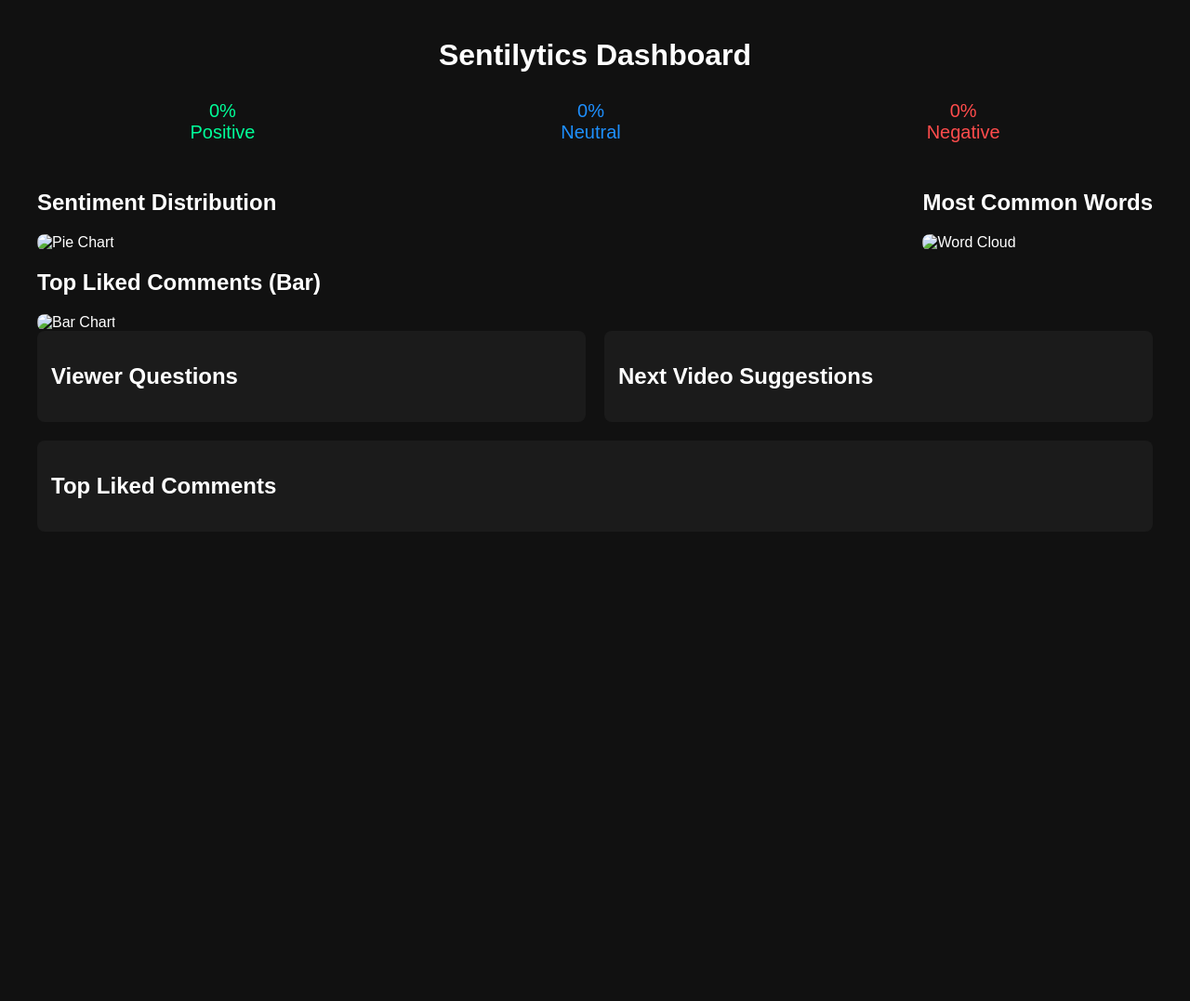
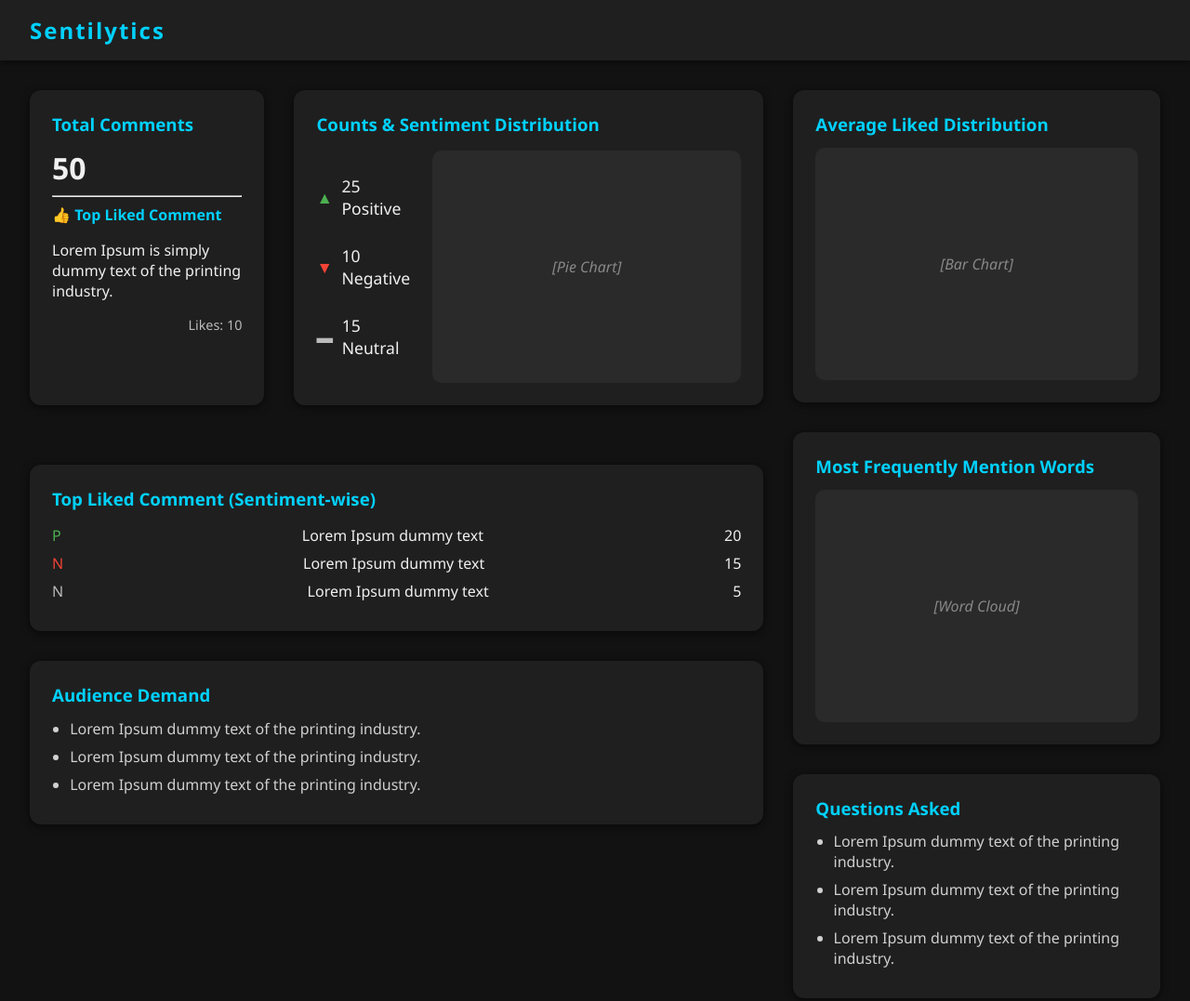
Before and after one commit to TGSK07/Sentilytics, a browser extension: page frontend/dashboard.html in a window 1280 px wide. Shown: the whole page at 93% size. Before the commit the page ends 800 px from the top, so only its background shows below. Drawn offline with Linux system fonts and the light colour scheme; no server answers.

Commit message:
Improve the dashboard structure

```diff
--- a/frontend/dashboard.html
+++ b/frontend/dashboard.html
@@ -7,46 +7,95 @@
     <link rel="stylesheet" href="style.css">
 </head>
 <body>
+
+    <!-- Navbar -->
+    <div class="navbar">
+        <h1>Sentilytics</h1>
+    </div>
+
+    <!-- Dashboard Container -->
     <div class="dashboard">
-        <h1>Sentilytics Dashboard</h1>
-        <div class="sentiment-stats">
-            <div class="stat positive"><span id="positive">0%</span><br>Positive</div>
-            <div class="stat neutral"><span id="neutral">0%</span><br>Neutral</div>
-            <div class="stat negative"><span id="negative">0%</span><br>Negative</div>
-        </div>
 
-        <div class="charts">
-            <div class="chart">
-                <h2>Sentiment Distribution</h2>
-                <img id="pieChart" src="" alt="Pie Chart">
+        <!-- Left Column -->
+        <div>
+            <!-- Total Comments and Top Liked Comment -->
+            <div class="grid-two">
+                <div class="card">
+                    <h3>Total Comments</h3>
+                    <p class="big-number">50</p>
+                    <hr>
+                    <h4>👍 Top Liked Comment</h4>
+                    <p>Lorem Ipsum is simply dummy text of the printing industry.</p>
+                    <p class="likes-text">Likes: 10</p>
+                </div>
+
+                <div class="card counts-card">
+                    <h3>Counts & Sentiment Distribution</h3>
+                    <div class="counts-section">
+                        <div class="counts">
+                            <div class="count-item">
+                                <p class="positive">▲</p>
+                                <span>25 Positive</span>
+                            </div>
+                            <div class="count-item">
+                                <p class="negative">▼</p>
+                                <span>10 Negative</span>
+                            </div>
+                            <div class="count-item">
+                                <p class="neutral">▬</p>
+                                <span>15 Neutral</span>
+                            </div>
+                        </div>
+                        <div class="chart small-chart" id="pie-chart">[Pie Chart]</div>
+                    </div>
+                </div>
             </div>
-            <div class="chart">
-                <h2>Most Common Words</h2>
-                <img id="wordCloud" src="" alt="Word Cloud">
+
+            <!-- Top Liked Comment Sentiment-wise -->
+            <div class="card">
+                <h3>Top Liked Comment (Sentiment-wise)</h3>
+                <div class="sentiment-comments">
+                    <div><span class="positive">P</span> Lorem Ipsum dummy text <span>20</span></div>
+                    <div><span class="negative">N</span> Lorem Ipsum dummy text <span>15</span></div>
+                    <div><span class="neutral">N</span> Lorem Ipsum dummy text <span>5</span></div>
+                </div>
+            </div>
+
+            <!-- Audience Demand -->
+            <div class="card list-section">
+                <h3>Audience Demand</h3>
+                <ul>
+                    <li>Lorem Ipsum dummy text of the printing industry.</li>
+                    <li>Lorem Ipsum dummy text of the printing industry.</li>
+                    <li>Lorem Ipsum dummy text of the printing industry.</li>
+                </ul>
             </div>
         </div>
 
-        <div class="bar-chart">
-            <h2>Top Liked Comments (Bar)</h2>
-            <img id="barChart" src="" alt="Bar Chart">
-        </div>
+        <!-- Right Column -->
+        <div>
+            <!-- Average Liked Distribution -->
+            <div class="card">
+                <h3>Average Liked Distribution</h3>
+                <div class="chart" id="bar-chart">[Bar Chart]</div>
+            </div>
 
-        <div class="content">
-            <div class="questions">
-                <h2>Viewer Questions</h2>
-                <ul id="questionsList"></ul>
+            <!-- Most Frequently Mention Words -->
+            <div class="card">
+                <h3>Most Frequently Mention Words</h3>
+                <div class="chart" id="word-cloud">[Word Cloud]</div>
             </div>
-            <div class="suggestions">
-                <h2>Next Video Suggestions</h2>
-                <ul id="suggestionsList"></ul>
+
+            <!-- Questions Asked -->
+            <div class="card list-section">
+                <h3>Questions Asked</h3>
+                <ul>
+                    <li>Lorem Ipsum dummy text of the printing industry.</li>
+                    <li>Lorem Ipsum dummy text of the printing industry.</li>
+                    <li>Lorem Ipsum dummy text of the printing industry.</li>
+                </ul>
             </div>
         </div>
-
-        <div class="comments">
-            <h2>Top Liked Comments</h2>
-            <div id="commentsList"></div>
-        </div>
     </div>
-    <script src="script.js"></script>
 </body>
 </html>
--- a/frontend/style.css
+++ b/frontend/style.css
@@ -1,89 +1,147 @@
 body {
     margin: 0;
-    font-family: Arial, sans-serif;
-    background: #111;
-    color: #fff;
+    font-family: 'Segoe UI', sans-serif;
+    background-color: #121212;
+    color: #f0f0f0;
 }
 
-.dashboard {
-    padding: 20px;
-    max-width: 1200px;
-    margin: auto;
+/* Navbar */
+.navbar {
+    background-color: #1f1f1f;
+    color: #fff;
+    padding: 1rem 2rem;
+    display: flex;
+    justify-content: space-between;
+    align-items: center;
+    box-shadow: 0 2px 8px rgba(0, 0, 0, 0.5);
+    position: sticky;
+    top: 0;
+    z-index: 1000;
 }
 
-h1 {
-    text-align: center;
-    margin-bottom: 20px;
+.navbar h1 {
+    margin: 0;
+    font-size: 1.5rem;
+    letter-spacing: 2px;
+    color: #00d1ff;
 }
 
-.sentiment-stats {
-    display: flex;
-    justify-content: space-around;
-    margin-bottom: 20px;
-    font-size: 20px;
+/* Dashboard container */
+.dashboard {
+    display: grid;
+    grid-template-columns: 2fr 1fr;
+    gap: 2rem; /* increased gap between left and right columns */
+    padding: 2rem;
 }
 
-.stat {
-    text-align: center;
-    padding: 10px 20px;
-    border-radius: 8px;
+/* Two-grid layout (Top section) */
+.grid-two {
+    display: grid;
+    grid-template-columns: 1fr 2fr;
+    gap: 2rem; /* more space between the two cards */
+    margin-bottom: 2rem; /* space below these two cards */
 }
 
-.positive { color: #00ff99; }
-.neutral { color: #1e90ff; }
-.negative { color: #ff4c4c; }
+/* Card styling */
+.card {
+    background-color: #1f1f1f;
+    border-radius: 12px;
+    padding: 1.5rem;
+    box-shadow: 0 2px 8px rgba(0, 0, 0, 0.6);
+    margin-bottom: 2rem; /* space between stacked cards */
+}
 
-.charts {
+/* Headers */
+.card h3, .card h4 {
+    margin: 0 0 0.8rem;
+    font-weight: 600;
+    color: #00d1ff;
+}
+
+/* Big number */
+.big-number {
+    font-size: 2rem;
+    font-weight: bold;
+    margin: 0.5rem 0;
+}
+
+/* Likes text */
+.likes-text {
+    font-size: 0.9rem;
+    text-align: right;
+    color: #bbb;
+}
+
+/* Counts section with pie chart */
+.counts-section {
     display: flex;
     justify-content: space-between;
-    gap: 20px;
-    margin-bottom: 20px;
+    align-items: center;
+    margin-top: 1rem;
+    gap: 1.5rem; /* space between counts and pie chart */
 }
 
-.chart img {
-    width: 100%;
-    border-radius: 8px;
+.counts {
+    display: flex;
+    flex-direction: column;
+    gap: 1rem; /* more space between count items */
 }
 
-.content {
+.count-item {
+    display: flex;
+    align-items: center;
+    gap: 0.6rem;
+    font-size: 1.1rem;
+}
+
+.positive { color: #4caf50; }
+.negative { color: #f44336; }
+.neutral { color: #bbb; }
+
+/* Small pie chart */
+.small-chart {
+    width: 130px;
+    height: 130px;
+    background: #2a2a2a;
+    border-radius: 50%;
+    display: flex;
+    justify-content: center;
+    align-items: center;
+    font-style: italic;
+    color: #888;
+}
+
+/* Charts */
+.chart {
+    width: 100%;
+    height: 250px;
+    background: #2a2a2a;
+    border-radius: 10px;
+    display: flex;
+    justify-content: center;
+    align-items: center;
+    color: #888;
+    font-style: italic;
+}
+
+/* Sentiment Comments */
+.sentiment-comments {
+    margin-top: 1rem;
+}
+
+.sentiment-comments div {
     display: flex;
     justify-content: space-between;
-    gap: 20px;
-    margin-bottom: 20px;
+    margin-bottom: 0.5rem;
 }
 
-.questions, .suggestions {
-    width: 48%;
-    background: #1b1b1b;
-    padding: 15px;
-    border-radius: 8px;
+/* List sections */
+.list-section ul {
+    padding-left: 1.2rem;
+    margin: 0;
 }
 
-ul {
-    padding-left: 20px;
+.list-section li {
+    margin-bottom: 0.5rem;
+    color: #d0d0d0;
 }
-
-.comments {
-    background: #1b1b1b;
-    padding: 15px;
-    border-radius: 8px;
-    margin-bottom: 20px;
-}
-
-.comment {
-    margin-bottom: 10px;
-    padding: 10px;
-    border-radius: 6px;
-    background: #2a2a2a;
-}
-
-.comment span {
-    display: block;
-    font-size: 14px;
-    opacity: 0.8;
-}
-
-.bar-chart img {
-    width: 100%;
-    border-radius: 8px;
-}
```
